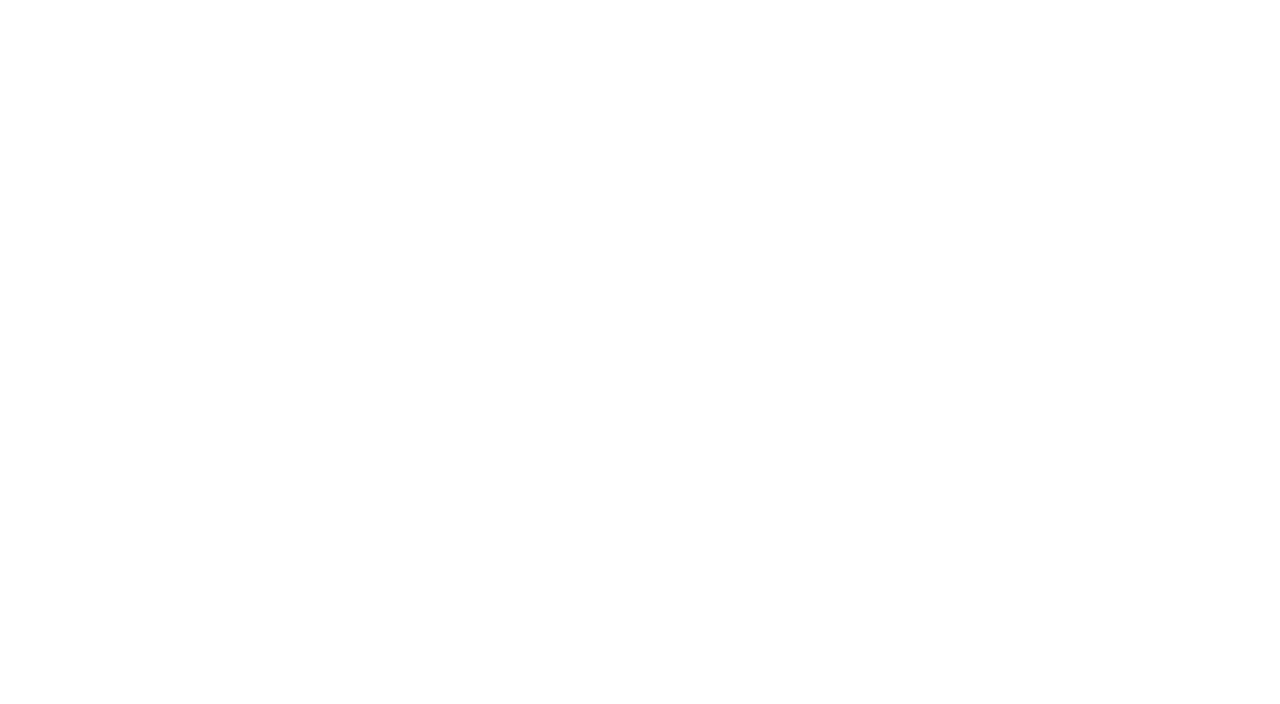
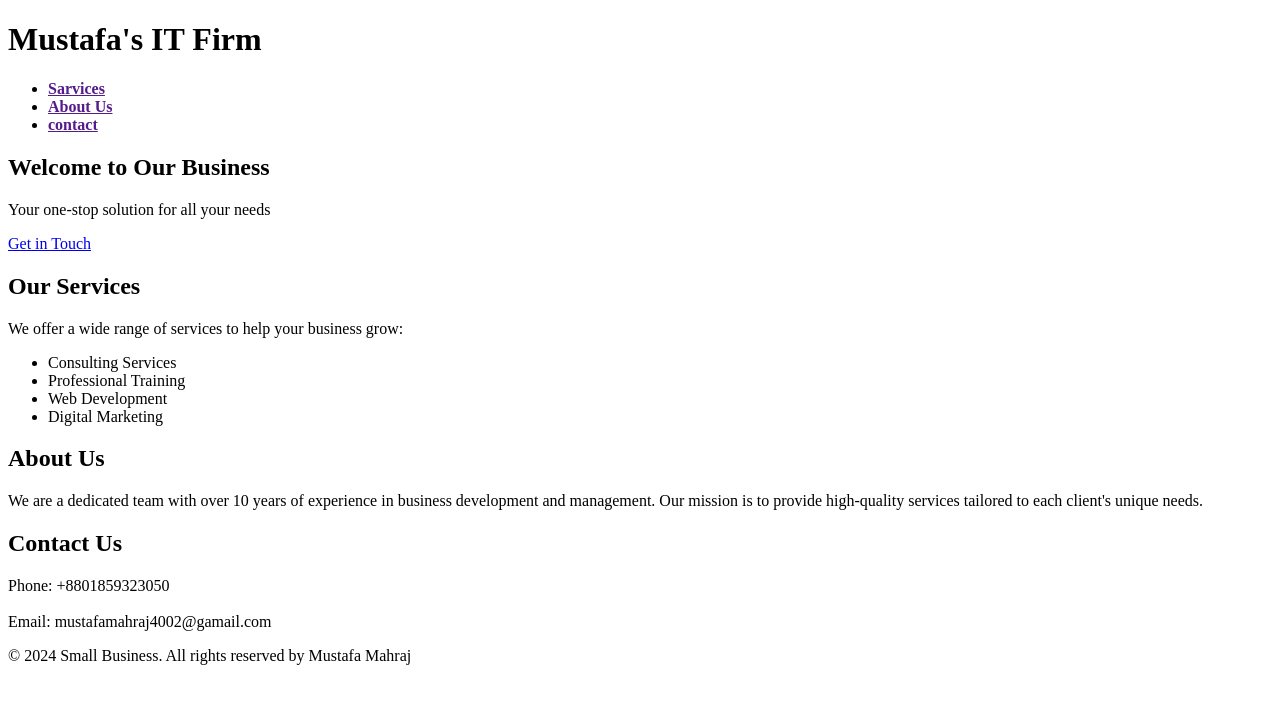
Before and after one commit to Mustafa-Mahraj/mustafa-it-firm, a plain HTML site: page index.html in a window 1280 px wide. Drawn offline with Linux system fonts and the light colour scheme.

Commit message:
create page structure

```diff
--- a/index.html
+++ b/index.html
@@ -8,6 +8,43 @@
     <link rel="icon" href="Image/icon.png">
 </head>
 <body>
-
+    <header>
+        <div class="header-content">
+            <h1>Mustafa's IT Firm</h1>
+           <nav>
+               <ul>
+                   <li><a href=""><b>Sarvices</b></a></li>
+                   <li><a href=""><b>About Us</b></a></li>
+                   <li><a href=""><b>contact</b></a></li>
+               </ul>
+           </nav>
+       </div>
+    </header>
+       <section id="main-body">
+           <div>
+               <h1>Welcome to Our Business</h1>
+               <p>Your one-stop solution for all your needs</p>
+               <a href="her" class="hero">Get in Touch</a>
+           </div>
+       </section>
+       <section id="service">
+           <h2>Our Services</h2>
+           <p>We offer a wide range of services to help your business grow:</p>
+           <ul>
+               <li>Consulting Services</li>
+               <li>Professional Training</li>
+               <li>Web Development</li>
+               <li>Digital Marketing</li>
+           </ul>
+       </section>
+       <section id="about">
+           <h2>About Us</h2>
+           <p>We are a dedicated team with over 10 years of experience in business development and management. Our mission is to provide high-quality services tailored to each client's unique needs.</p>
+       </section>
+       <section id="contact">
+           <h2>Contact Us</h2>
+           <p>Phone: +8801859323050<br> <br> Email: mustafamahraj4002@gamail.com</p>
+       </section>
+       <footer>© 2024 Small Business. All rights reserved by Mustafa Mahraj</footer>
 </body>
 </html>
```
